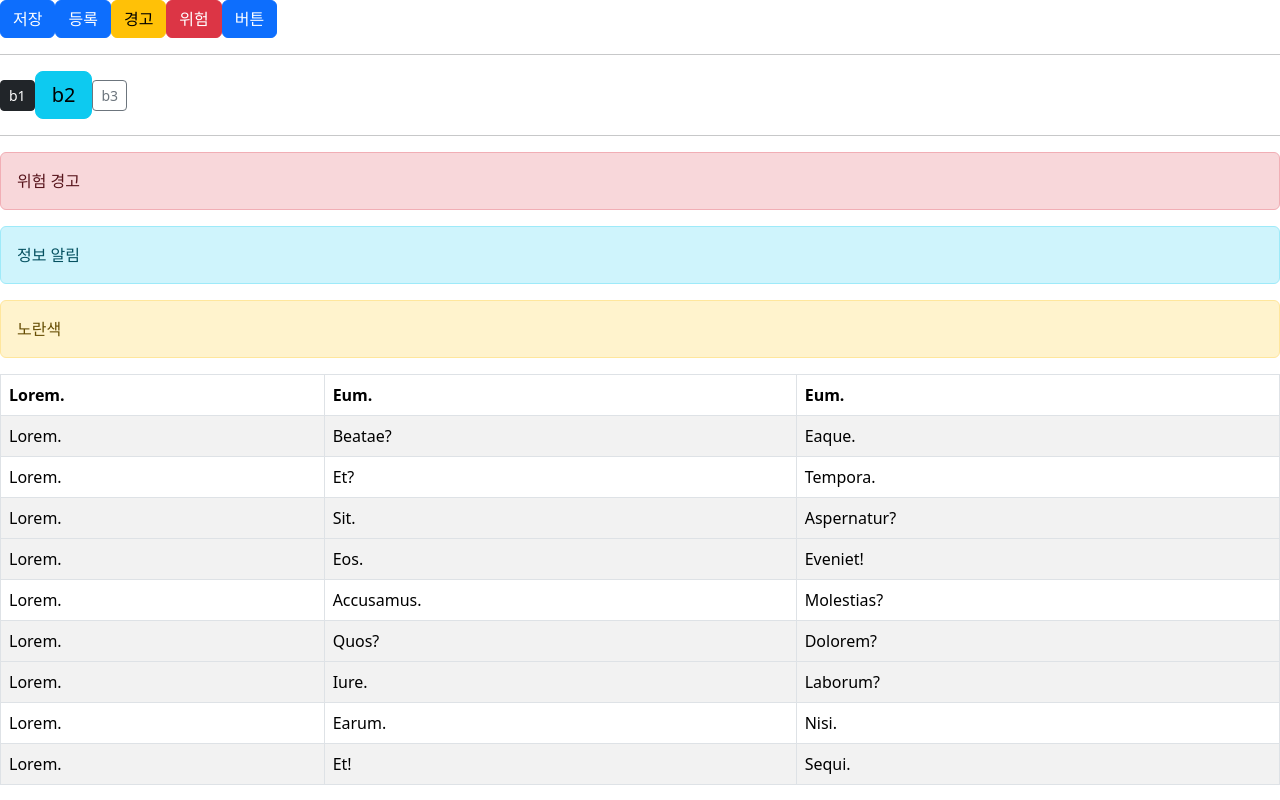
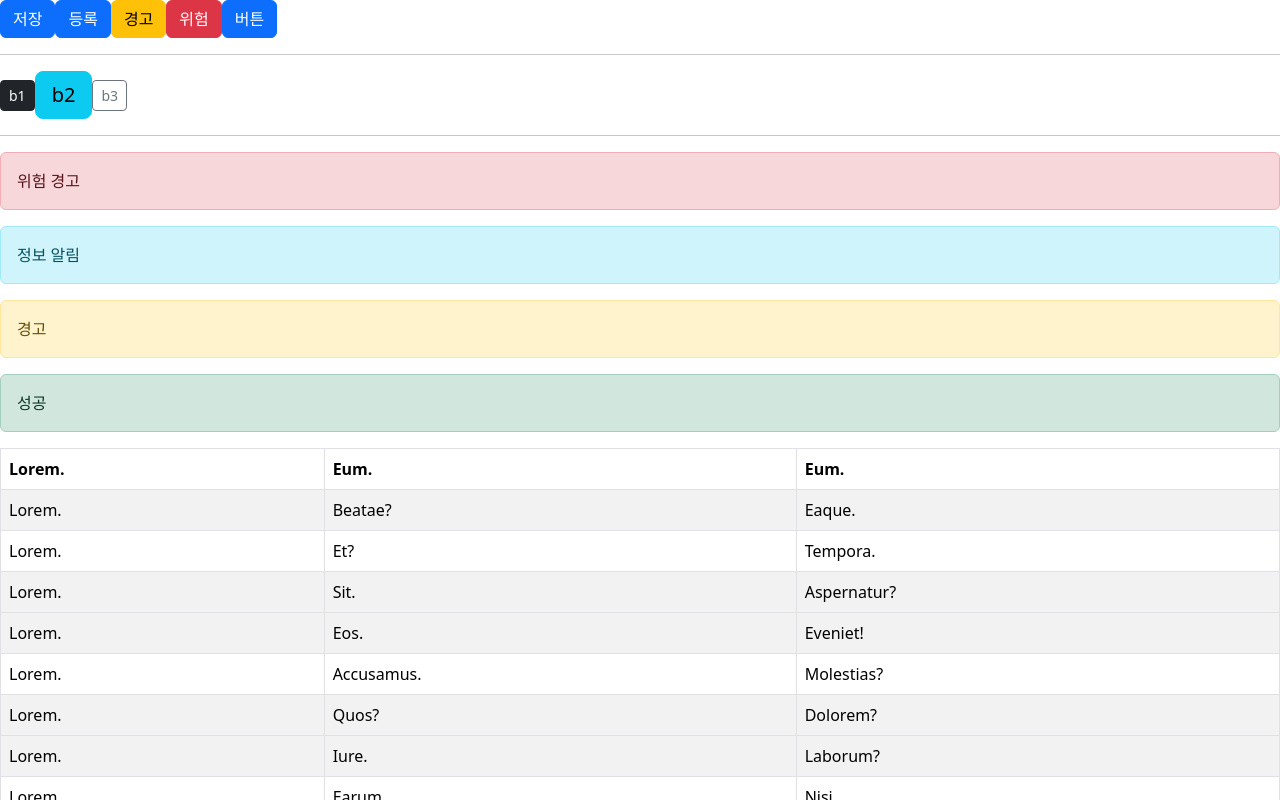
Before and after one commit to yumin359/react, a React (Vite) app: page / in a window 1280 px wide. Shown: the top 800 px of the page. Built offline with nearby package versions, Linux system fonts and the light colour scheme.

Commit message:
0701 react bootstrap alert

```diff
--- a/src/App16.jsx
+++ b/src/App16.jsx
@@ -23,7 +23,8 @@ function App16() {
       <Alert variant="danger">위험 경고</Alert>
       <Alert variant="info">정보 알림</Alert>
       {/* 연습 : Alert 만들어보기 */}
-      <Alert variant="warning">노란색</Alert>
+      <Alert variant="warning">경고</Alert>
+      <Alert variant="success">성공</Alert>
       {/* 연습 : Table component 사용해서 아래와 같은 table 만들어보기 */}
       <Table striped bordered hover>
         <thead>
```
